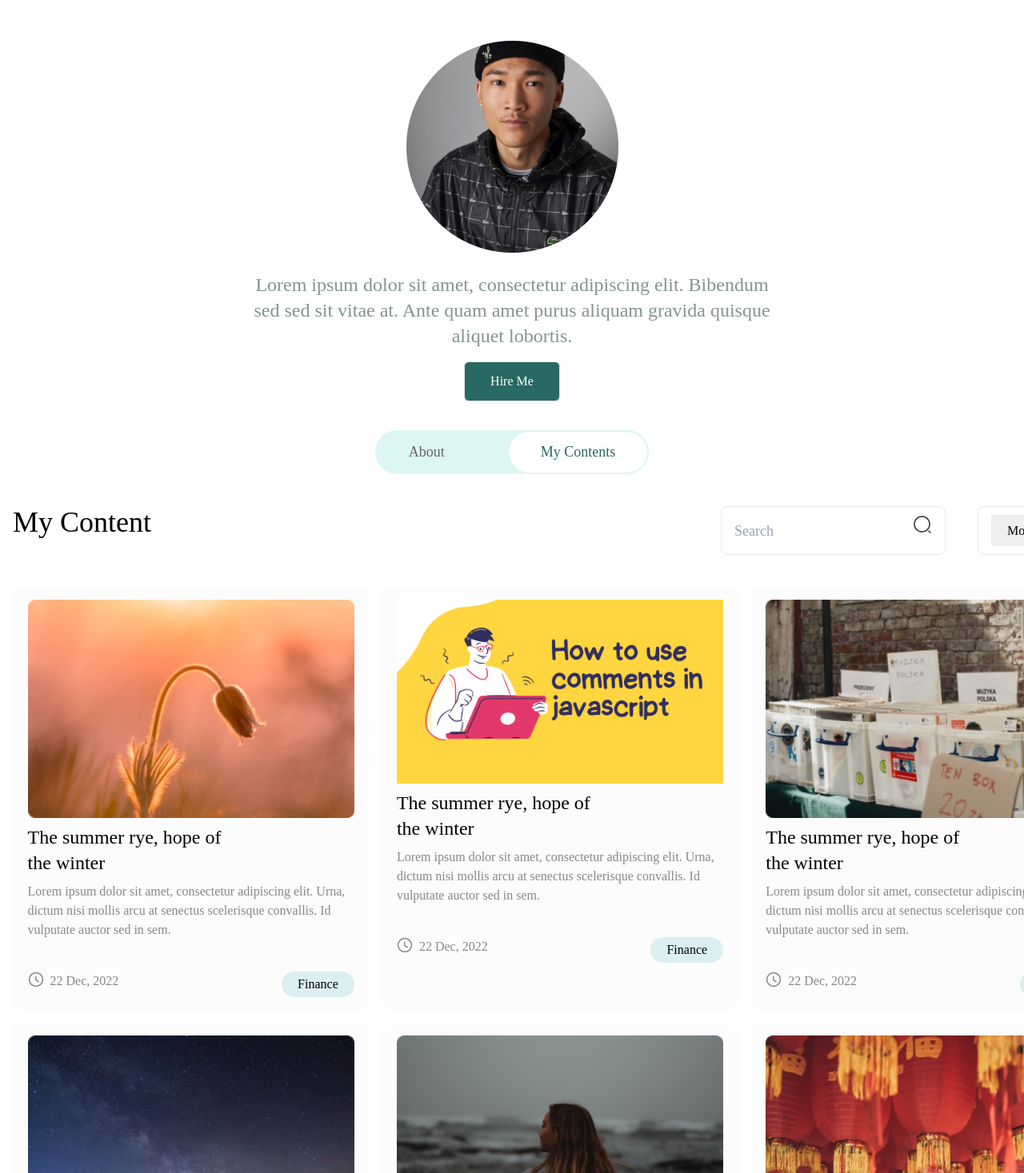
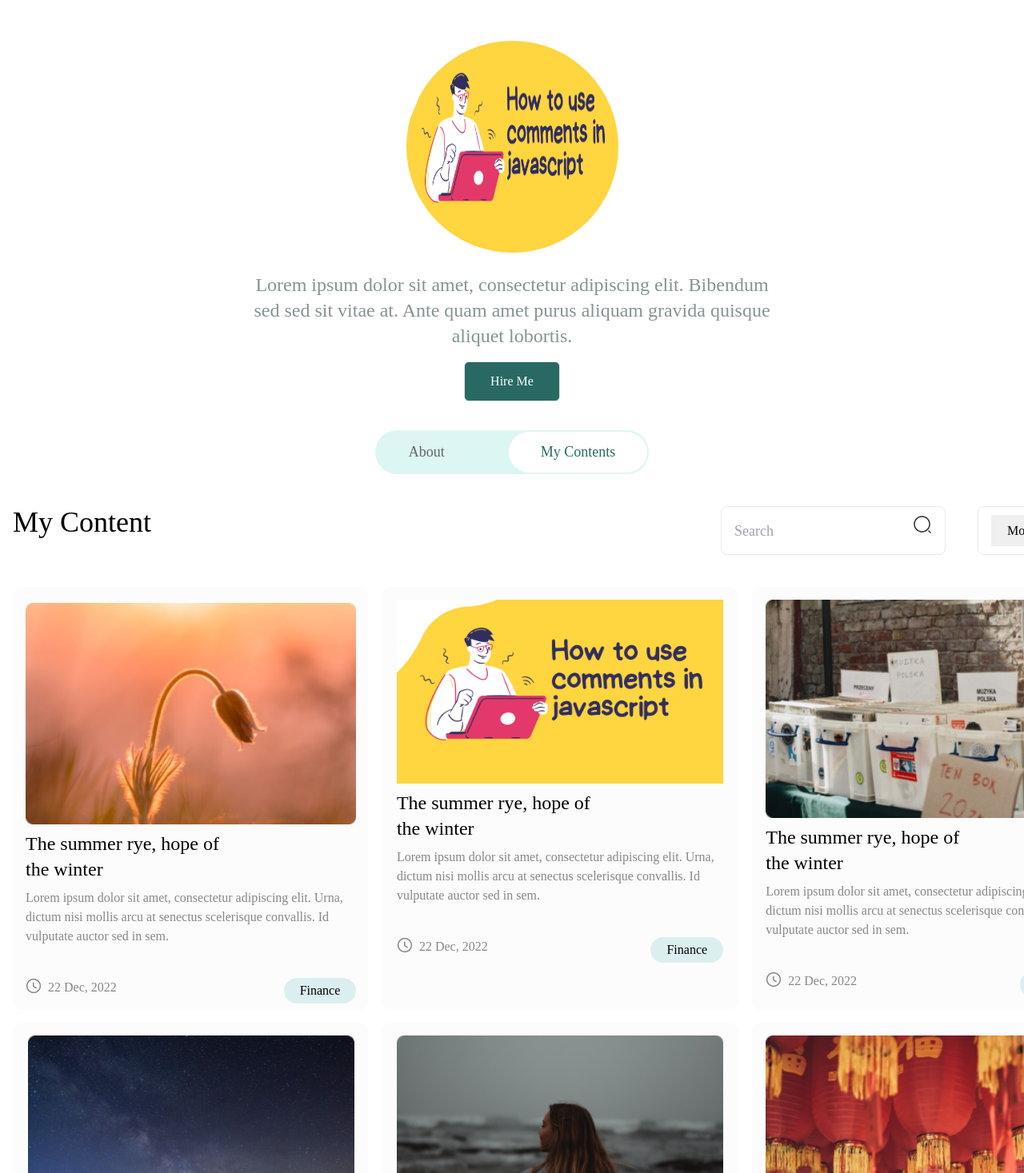
Before and after one commit to Succyvibe/New-portfolio, a website: page index.html in a window 1280 px wide. Shown: the part 245-1712 px from the top of the page at 80% size. Drawn offline with Linux system fonts and the light colour scheme.

Commit message:
fixed user

```diff
--- a/index.html
+++ b/index.html
@@ -33,8 +33,8 @@
                     <p class="md:text-4xl text-3xl text-greyGreen">Hello, I’m</p>
                     <h1 class="md:text-6xl text-4xl text-dark mt-2"> Joyce Ugochukwu</h1>
 
-                    <div class="mt-14">
-                        <img src="./img/User-img.png" alt="">
+                    <div class="mt-14" style="width:265px; ">
+                        <img src="./img/comments.png" alt="" style="height: 265px; border-radius: 50%;">
                     </div>
                     <div class=" w-2/3 mx-auto">
                         <p class=" text-center mt-6  text-greyGreen text-lg md:text-2xl">
@@ -88,8 +88,7 @@
 
 
                 <div class="grid lg:grid-cols-3 md:grid-cols-2  gap-4 ">
-                    <div class="bg-cardBg rounded-xl">
-                        <div class="w-11/12 mx-auto my-4">
+                    <div class="bg-cardBg rounded-xl px-4 pt-5">
                         <img src="./img/portfolio-1 1130 (1).png" alt="" class="w-full mb-2 ">
                         <h4 class="text-2xl text-black mb-2" style="width: 250px;">The summer rye, hope of the
                             winter
@@ -98,6 +97,7 @@
                             nisi
                             mollis arcu at
                             senectus scelerisque convallis. Id vulputate auctor sed in sem.</p>
+
                         <div class="flex justify-between mt-10">
                             <div class="flex">
                                 <div><img src="./img/clock.png" alt=""></div>
@@ -108,7 +108,7 @@
 
                         </div>
 
-                        </div>
+
                     </div>
                     <div class="bg-cardBg rounded-xl">
                         <div class="w-11/12 mx-auto my-4">
```
Lines whose indentation alone changed are shown as unchanged.
